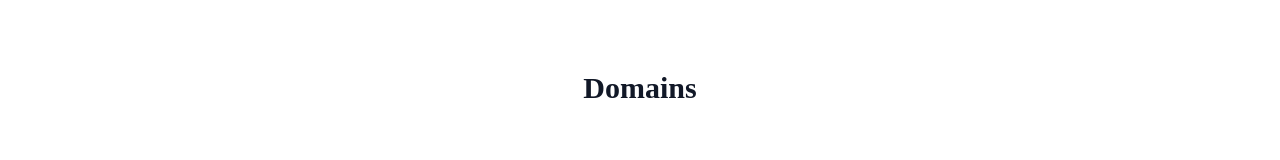
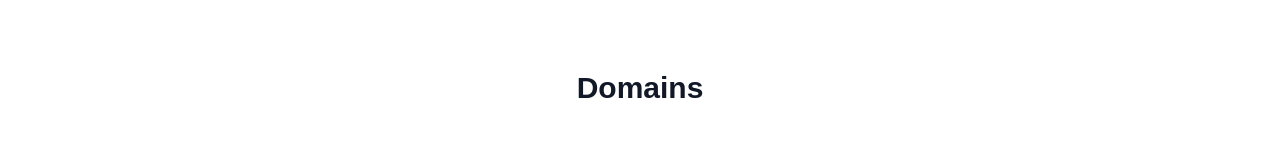
Before and after one commit to aryantiwari8736/BrainBits, a React (Create React App) app: page / in a window 1280 px wide. Shown: the part 589-749 px from the top of the page. Built offline with nearby package versions, Linux system fonts and the light colour scheme.

Commit message:
frontpages

```diff
--- a/src/components/Domains/Card.js
+++ b/src/components/Domains/Card.js
@@ -7,7 +7,7 @@ const Card = () => {
 <section className="text-gray-600  mainfont">
   <div className="container px-8 py-20 mx-auto">
     <div className="flex flex-wrap w-full mb-20 flex-col items-center text-center">
-      <h1 className="sm:text-3xl text-2xl font-extrabold title-font headingfont  text-gray-900">Domains</h1>
+      <h1 className="sm:text-3xl text-2xl font-extrabold title-font   text-gray-900">Domains</h1>
     </div>
     <div className="flex flex-wrap -m-4">
             <DomainCard  domain="Comp-Programming" data="We have Team of Domain Experts .They are availble to help you .If you want then join our community"/>
```
